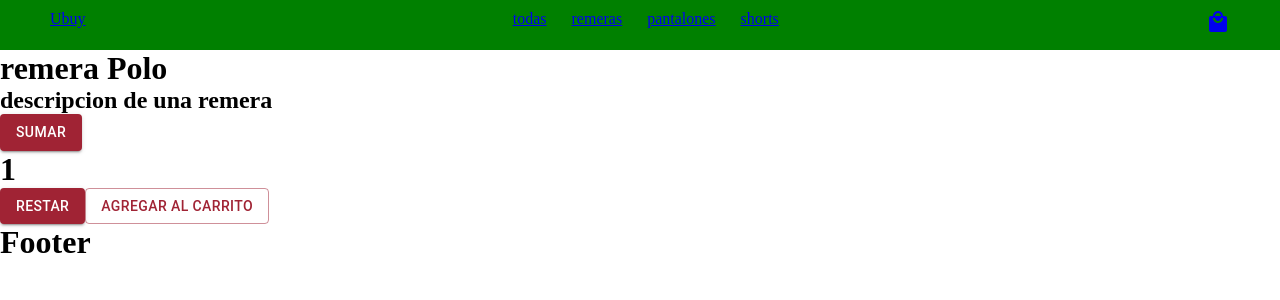
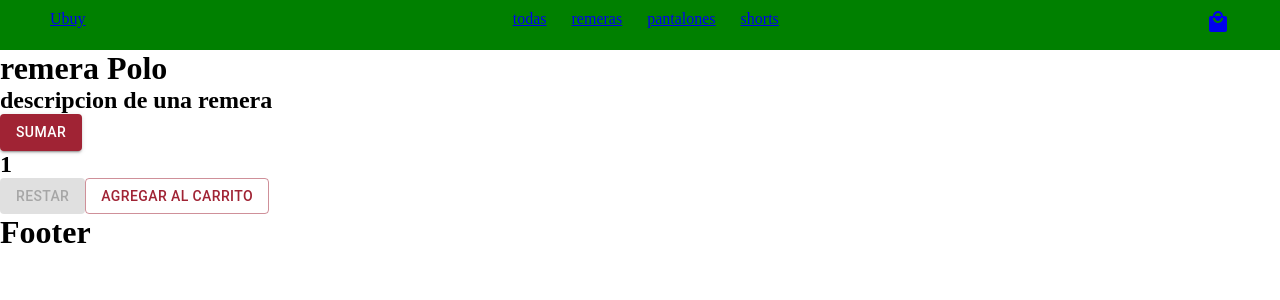
Before and after one commit to fnlasmp/React-coderFL, a React (Vite) app: page /productDetail/1 in a window 1280 px wide. Shown: the top 300 px of the page. Built offline with nearby package versions, Linux system fonts and the light colour scheme.

Commit message:
Events y onAdd

```diff
--- a/package.json
+++ b/package.json
@@ -10,6 +10,9 @@
     "preview": "vite preview"
   },
   "dependencies": {
+    "@emotion/react": "^11.13.3",
+    "@emotion/styled": "^11.13.0",
+    "@mui/material": "^6.1.3",
     "react": "^18.3.1",
     "react-dom": "^18.3.1",
     "react-router-dom": "^6.26.2"
--- a/src/components/common/counter/Counter.jsx
+++ b/src/components/common/counter/Counter.jsx
@@ -1,17 +1,19 @@
 import { Button } from "@mui/material";
 import { useState } from "react";
-const Counter = ({ contador, sumar, restar }) => {
+const Counter = ({ contador, sumar, restar, onAdd, stock }) => {
   return (
     <div>
-      <Button variant="contained" onClick={sumar}>
+      <Button variant="contained" onClick={sumar} disabled={contador >= stock}>
         Sumar
       </Button>
-      <h1>{contador}</h1>
-      <Button variant="contained" onClick={restar}>
+      <h2>{contador}</h2>
+      <Button variant="contained" onClick={restar} disabled={contador === 1}>
         Restar
       </Button>
 
-      <Button variant="outlined">Agregar al carrito</Button>
+      <Button variant="outlined" onClick={() => onAdd(contador)}>
+        Agregar al carrito
+      </Button>
     </div>
   );
 };
--- a/src/components/common/counter/CounterContainer.jsx
+++ b/src/components/common/counter/CounterContainer.jsx
@@ -2,21 +2,30 @@ import React from "react";
 import Counter from "./Counter";
 import { useState } from "react";
 
-const CounterContainer = () => {
+const CounterContainer = ({ onAdd, stock }) => {
   const [contador, setContador] = useState(1); //x = [variable, funcion que hace camb.](array)
 
   const sumar = () => {
-    setContador(contador + 1);
+    if (contador < stock) {
+      setContador(contador + 1);
+    } else {
+      alert("Maximo stock");
+    }
   };
 
   const restar = () => {
-    setContador(contador - 1);
+    if (contador > 1) {
+      setContador(contador - 1);
+    } else {
+      alert("Minimo 1 producto");
+    }
   };
 
   let childProps = {
     contador,
     sumar,
     restar,
+    onAdd,
   };
 
   return <Counter {...childProps} />;
--- a/src/components/pages/itemDetail/ItemDetailContainer.jsx
+++ b/src/components/pages/itemDetail/ItemDetailContainer.jsx
@@ -19,6 +19,7 @@ const ItemDetailContainer = () => {
   }, [id]);
 
   const onAdd = (quantity) => {
+    console.log("Se agrego al carrito");
     let productoCarrito = { ...item, quantity };
   };
 
--- a/src/productsMock.js
+++ b/src/productsMock.js
@@ -6,7 +6,7 @@ export const products = [
     description: "descripcion de una remera",
     imageUrl:
       "https://res.cloudinary.com/dp0zju2rd/image/upload/v1728074240/tshirt1_bwoikf.jpg",
-    stock: "20",
+    stock: "7",
     category: "remeras",
   },
   {
@@ -26,7 +26,7 @@ export const products = [
     description: "descripcion de un pantalon de jean",
     imageUrl:
       "https://res.cloudinary.com/dp0zju2rd/image/upload/v1728074240/jean1_klk6bs.jpg",
-    stock: "12",
+    stock: "8",
     category: "pantalones",
   },
   {
```
Also changed, not shown: src/components/pages/events/Events.jsx (added, +7 -0 lines), 1 other file (tests, documents, lock files or other folders).
